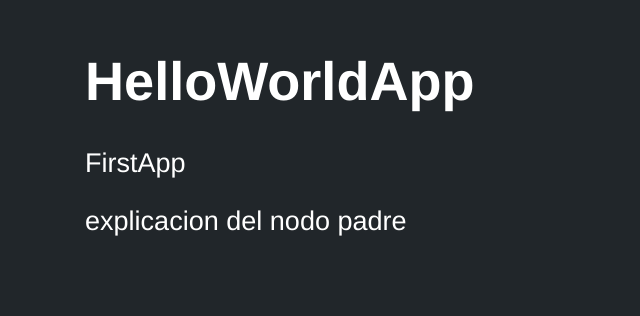
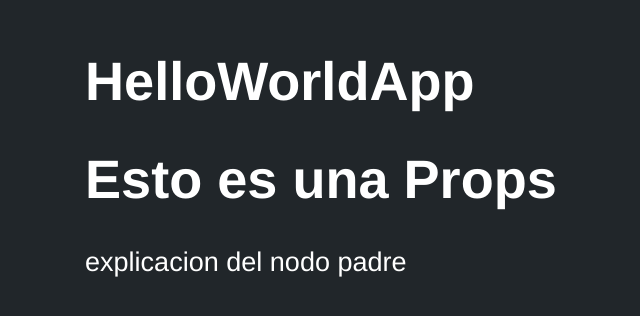
Before and after one commit to Epadrino/react-cero-a-experto, a React (Vite) app in the folder seccion_dos_counter_vite/: page / in a window 1280 px wide. Shown: the part 134-450 px from the top of the page, without its empty margins (63-703 px from the left). Built offline with nearby package versions, Linux system fonts and the light colour scheme.

Commit message:
props
Comunicación entre componentes uso de props

```diff
--- a/seccion_dos_counter_vite/src/FirstApp.jsx
+++ b/seccion_dos_counter_vite/src/FirstApp.jsx
@@ -1,9 +1,7 @@
-import React from "react";
-
-export const FirstApp = () => {
+export const FirstApp = ({ title }) => {
   return (
     <>
-      <div>FirstApp</div>
+      <h1>{title}</h1>
       <p>explicacion del nodo padre </p>
     </>
   );
--- a/seccion_dos_counter_vite/src/main.jsx
+++ b/seccion_dos_counter_vite/src/main.jsx
@@ -7,6 +7,6 @@ import "./styleds.css";
 ReactDOM.createRoot(document.getElementById("root")).render(
   <React.StrictMode>
     <HelloWorldApp />
-    <FirstApp />
+    <FirstApp title="Esto es una Props" />
   </React.StrictMode>
 );
```
